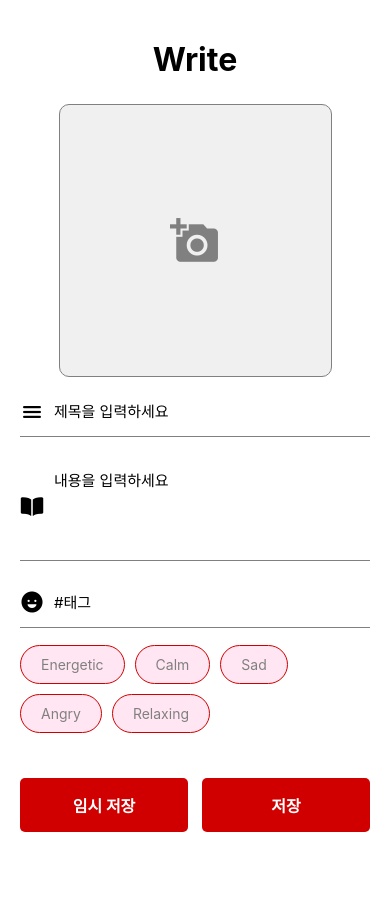
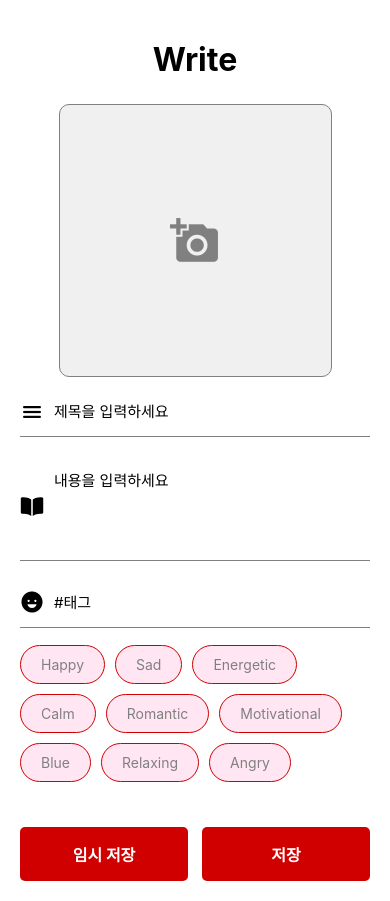
Before and after one commit to SAE-A/DiaryMusic, a React Native app: screen /Write in a window 390 px wide. Before the commit the page ends 852 px from the top, so only its background shows below. Built offline with nearby package versions, Linux system fonts and the light colour scheme.

Commit message:
키워드 수정

```diff
--- a/src/components/Write.js
+++ b/src/components/Write.js
@@ -17,11 +17,10 @@ const genres = [
     'Energetic',
     'Calm',
     'Romantic',
-    'Melancholic',
     'Motivational',
+    'Blue',
     'Relaxing',
-    'Angry',
-    'Nostalgic'
+    'Angry'
 ];
 
 function Write() {
@@ -30,18 +29,17 @@ function Write() {
     const [content, setContent] = useState('');
     const [imageURI, setImageURI] = useState(null);
     const [tag1, setTag1] = useState('');
-    const [randomGenres, setRandomGenres] = useState([]);  // 랜덤 장르 목록 상태
     const [selectedGenre, setSelectedGenre] = useState(''); // 선택된 장르 상태
     const [isPopupVisible, setIsPopupVisible] = useState(false); // 추천곡 팝업 상태
     const [recommendedSongs, setRecommendedSongs] = useState([]); // 추천된 노래 목록
     const [selectedSong, setSelectedSong] = useState(''); // 선택된 노래
     const [selectedArtist, setSelectedArtist] = useState(''); // 선택된 아티스트
+    const [allGenres, setAllGenres] = useState([]);
 
     useEffect(() => {
-        // 컴포넌트가 렌더링될 때 장르 10개 중 랜덤 선택
-        const shuffledGenres = genres.sort(() => 0.5 - Math.random());
-        setRandomGenres(shuffledGenres.slice(0, 5));
+        setAllGenres(genres.slice(0, 10)); // 장르 10개를 상태에 저장
     }, []);
+
 
     const pickImage = async () => {
         const result = await ImagePicker.launchImageLibraryAsync({
@@ -229,7 +227,7 @@ function Write() {
                         </View>
 
                         <View style={styles.genreContainer}>
-                            {genres.slice(0, 5).map((genre) => (
+                            {allGenres.map((genre) => (
                                 <TouchableOpacity
                                     key={genre}
                                     style={[styles.genreButton, selectedGenre === genre && styles.selectedGenreButton]}
```
